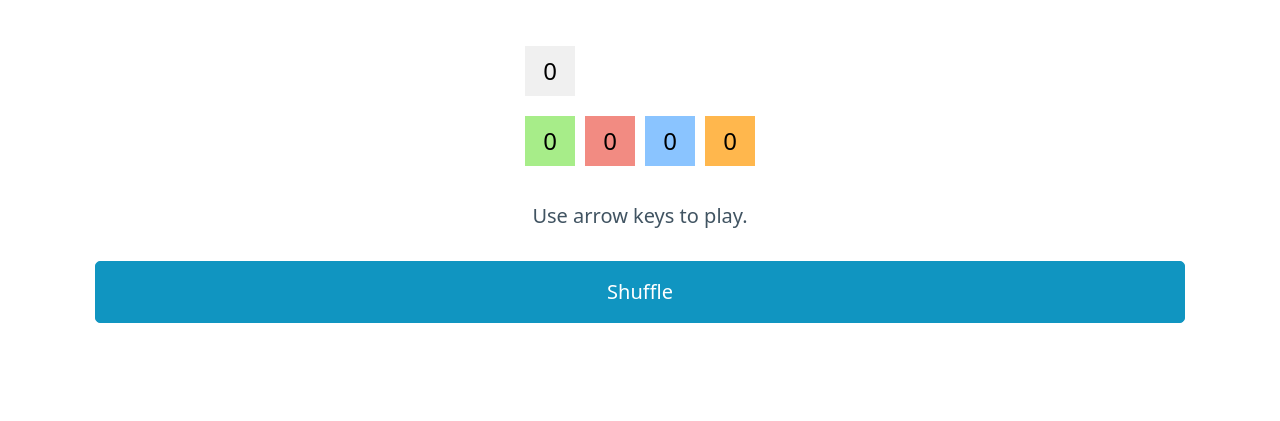
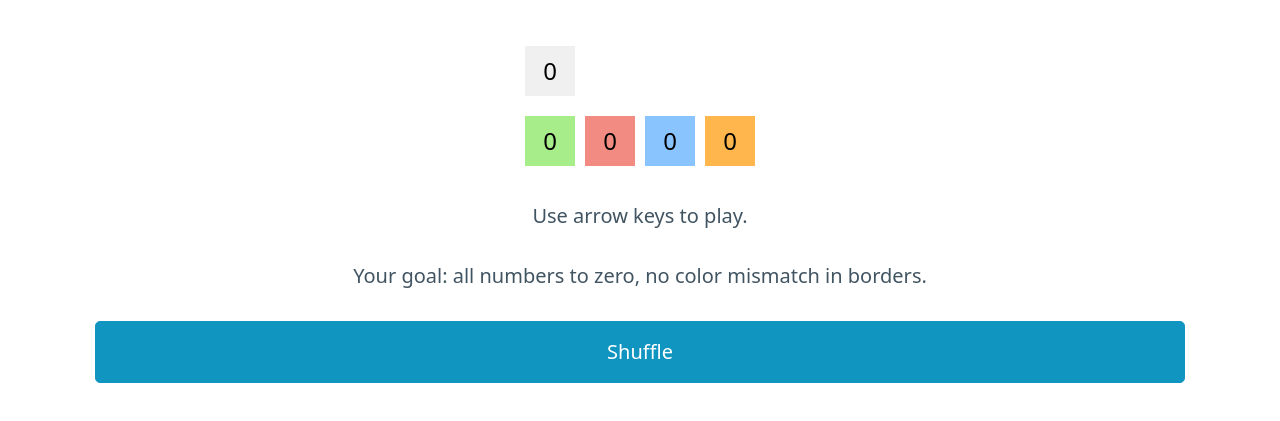
Before and after one commit to errge/sexy, a plain HTML site: page index.html in a window 1280 px wide. Shown: the part 99-520 px from the top of the page. Drawn offline with nearby package versions, Linux system fonts and the light colour scheme.

Commit message:
Goal description

```diff
--- a/index.html
+++ b/index.html
@@ -81,6 +81,7 @@
 
     <div class="controls">
       <p>Use arrow keys to play.</p>
+      <p>Your goal: all numbers to zero, no color mismatch in borders.</p>
     </div>
     <button id="shuffle-button" aria-label="Shuffle">Shuffle</button>
   </main>
```
